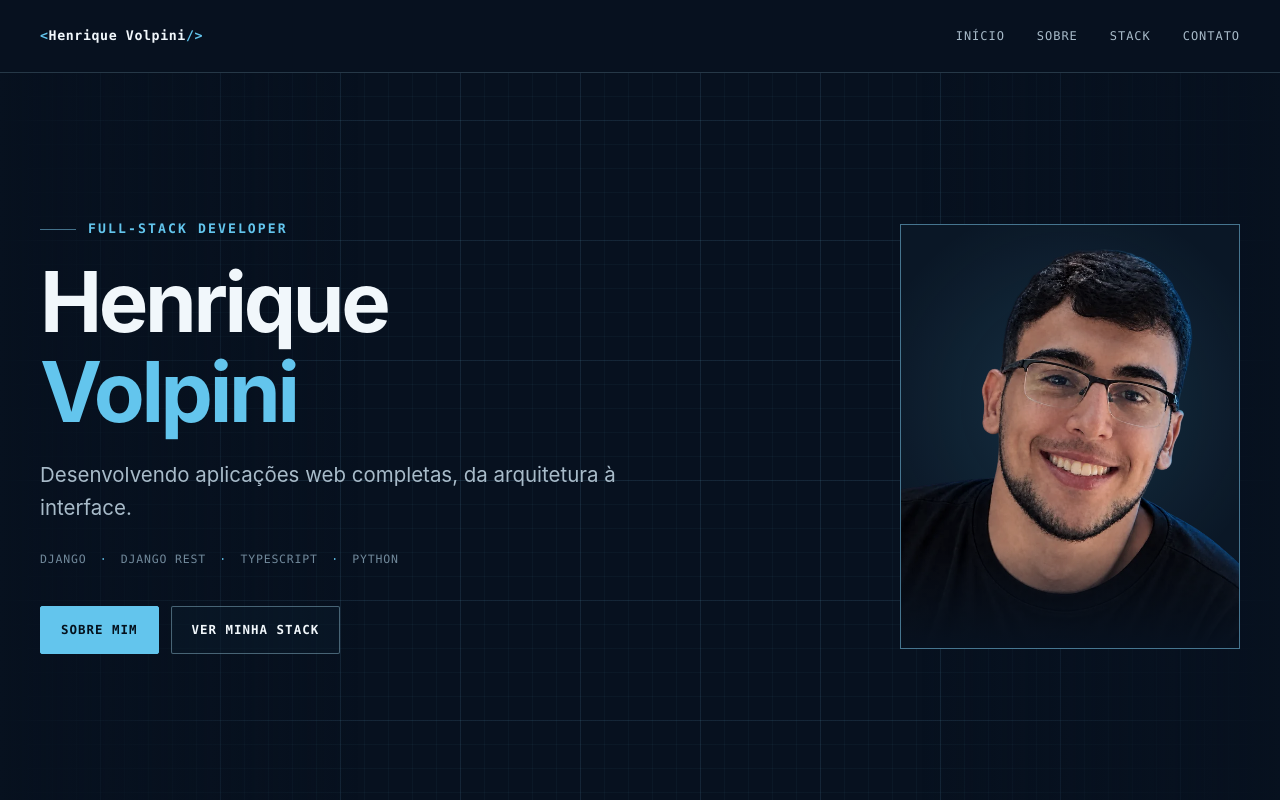
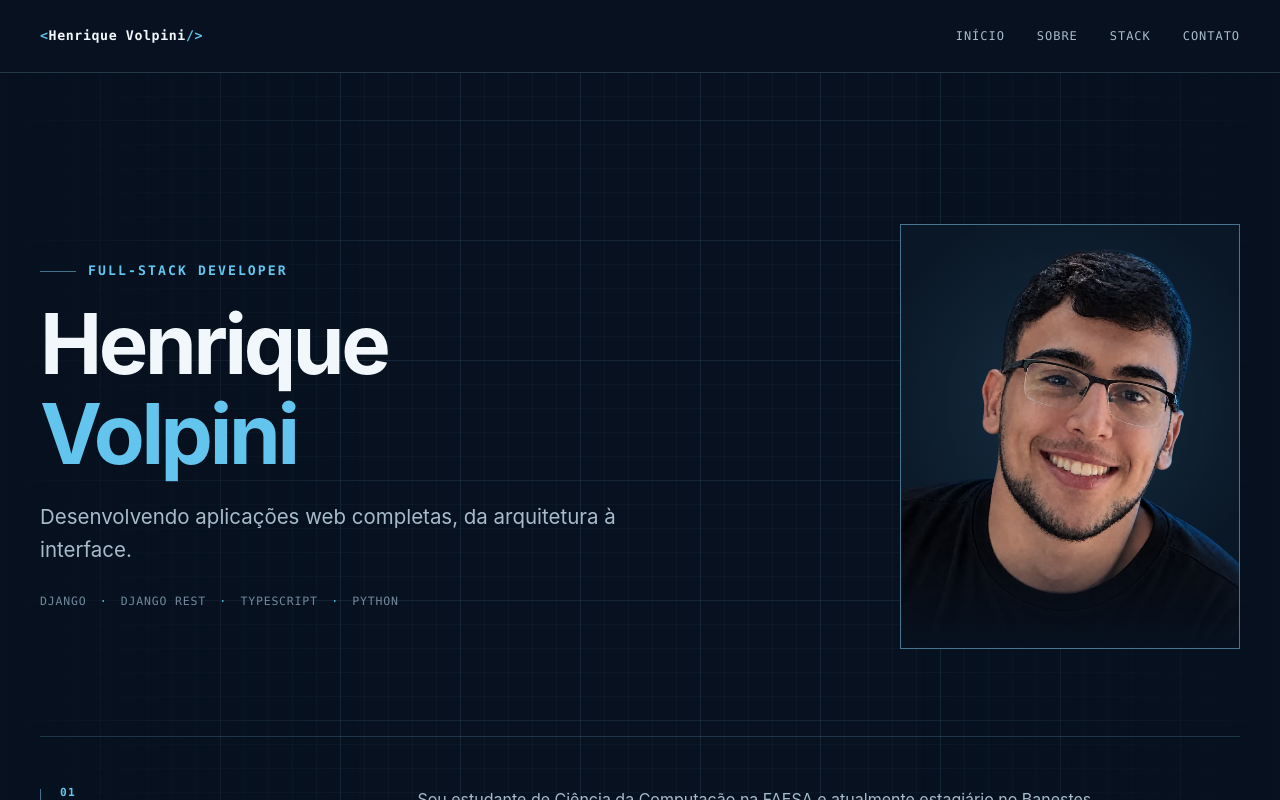
Before and after one commit to Henrique-Volpini/fullstack-portfolio, a React (Vite) app in the folder Frontend/: page /#/ in a window 1280 px wide. Shown: the top 800 px of the page. Built offline with nearby package versions, Linux system fonts and the light colour scheme.

Commit message:
predeploy static page

```diff
--- a/Frontend/package.json
+++ b/Frontend/package.json
@@ -7,7 +7,9 @@
     "dev": "vite",
     "build": "tsc -b && vite build",
     "lint": "eslint .",
-    "preview": "vite preview"
+    "preview": "vite preview",
+    "predeploy": "npm run build",
+    "deploy": "gh-pages -d dist"
   },
   "dependencies": {
     "react": "^19.2.8",
@@ -23,6 +25,7 @@
     "eslint": "^10.10.0",
     "eslint-plugin-react-hooks": "^7.1.1",
     "eslint-plugin-react-refresh": "^0.5.6",
+    "gh-pages": "^6.3.0",
     "globals": "^17.12.0",
     "typescript": "~6.0.2",
     "typescript-eslint": "^8.69.0",
--- a/Frontend/src/pages/Home/Home.css
+++ b/Frontend/src/pages/Home/Home.css
@@ -281,6 +281,7 @@
   padding-block: var(--home-section-padding);
   border-top: 1px solid var(--color-blueprint-line-muted);
   animation: home-enter 500ms 180ms ease-out both;
+  margin-top: -4rem;
 }
 
 .about-heading {
--- a/Frontend/src/pages/Home/Home.tsx
+++ b/Frontend/src/pages/Home/Home.tsx
@@ -264,22 +264,6 @@ function Home() {
               <span aria-hidden="true">·</span> Python
             </p>
 
-            <div className="hero-actions">
-              <button
-                className="btn btn-primary"
-                type="button"
-                onClick={() => scrollToSection("about")}
-              >
-                Sobre mim
-              </button>
-              <button
-                className="btn btn-secondary"
-                type="button"
-                onClick={() => scrollToSection("stack")}
-              >
-                Ver minha stack
-              </button>
-            </div>
           </div>
 
           <div className="hero-photo-wrapper">
--- a/Frontend/vite.config.ts
+++ b/Frontend/vite.config.ts
@@ -4,4 +4,5 @@ import { defineConfig } from 'vite'
 // https://vite.dev/config/
 export default defineConfig({
   plugins: [react()],
+  base:'/fullstack-portfolio/',
 })
```
Also changed, not shown: 1 other file (tests, documents, lock files or other folders).
